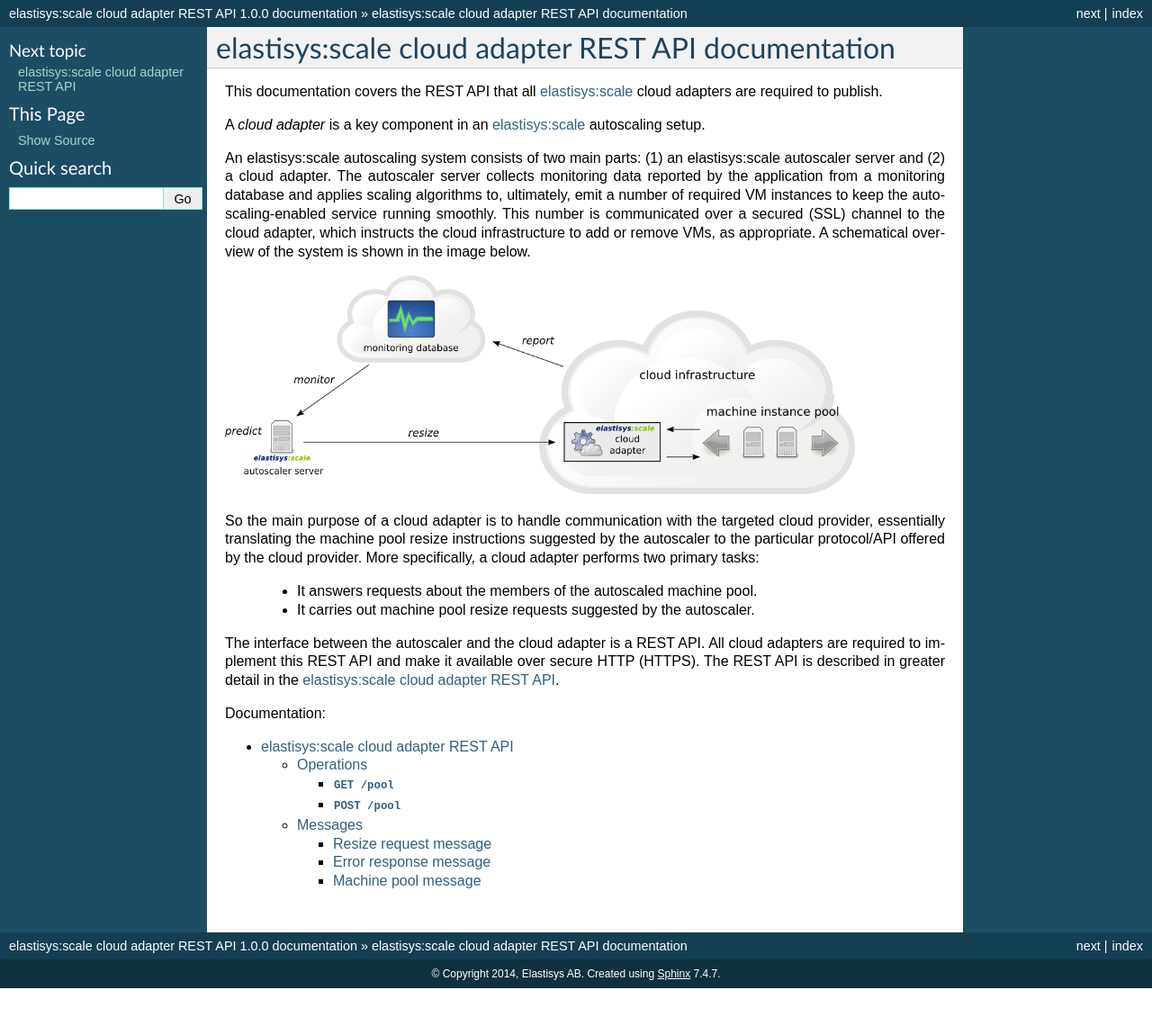
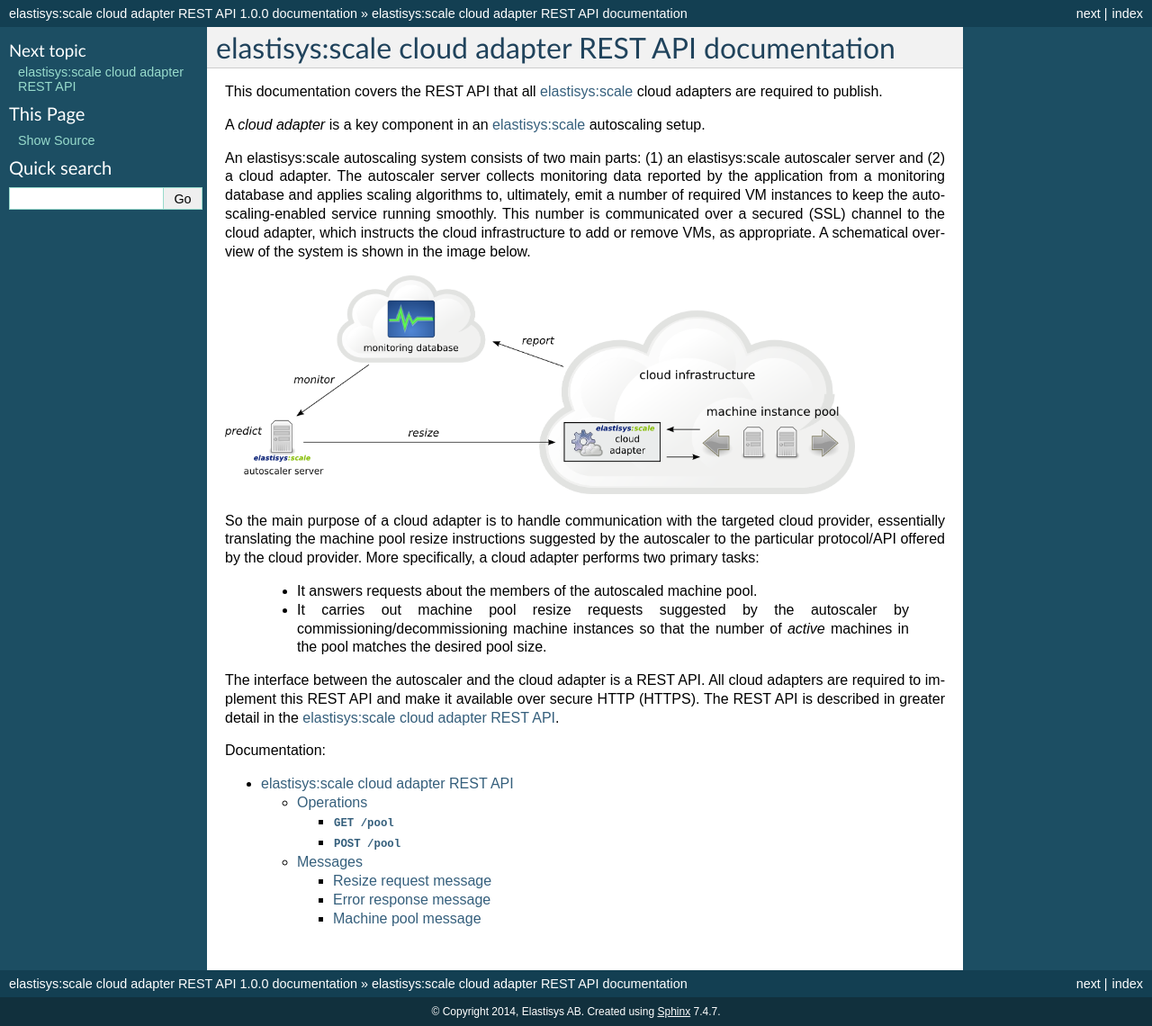
Before and after one commit to elastisys/cloudpool.restapi, a Sphinx documentation site: the page built from docs/index.rst, in a window 1280 px wide. Shown: the whole page at 90% size. Built offline with Sphinx 7.4.7, drawn with Linux system fonts in a browser that asks for light colours; before the commit the page ends 1098 px from its top, so only the background shows below that.

Commit message:
updated documentation

```diff
--- a/docs/api.rst
+++ b/docs/api.rst
@@ -33,7 +33,7 @@
 ``POST /pool``
 **************
 
-  - Description: Sets the desired number of active machines in the machine pool.
+  - Description: Sets the desired number of *active* machines in the machine pool.
 
   - Input: The desired number of active machine instances in the pool as a :ref:`resize_request_message`.
 
@@ -69,6 +69,8 @@
 
      { "desiredCapacity": 3 }
 
+States that we want three active (``PENDING`` or ``RUNNING``) machine
+instances in the pool.
 
 .. _error_response_message:
 
--- a/docs/index.rst
+++ b/docs/index.rst
@@ -28,8 +28,9 @@
 
   * It answers requests about the members of the autoscaled machine pool.
 
-  * It carries out machine pool resize requests suggested by the autoscaler.
-
+  * It carries out machine pool resize requests suggested by the autoscaler
+    by commissioning/decommissioning machine instances so that the number of
+    *active* machines in the pool matches the desired pool size.
 
 The interface between the autoscaler and the cloud adapter is a REST API.
 All cloud adapters are required to implement this REST API and make it
```
